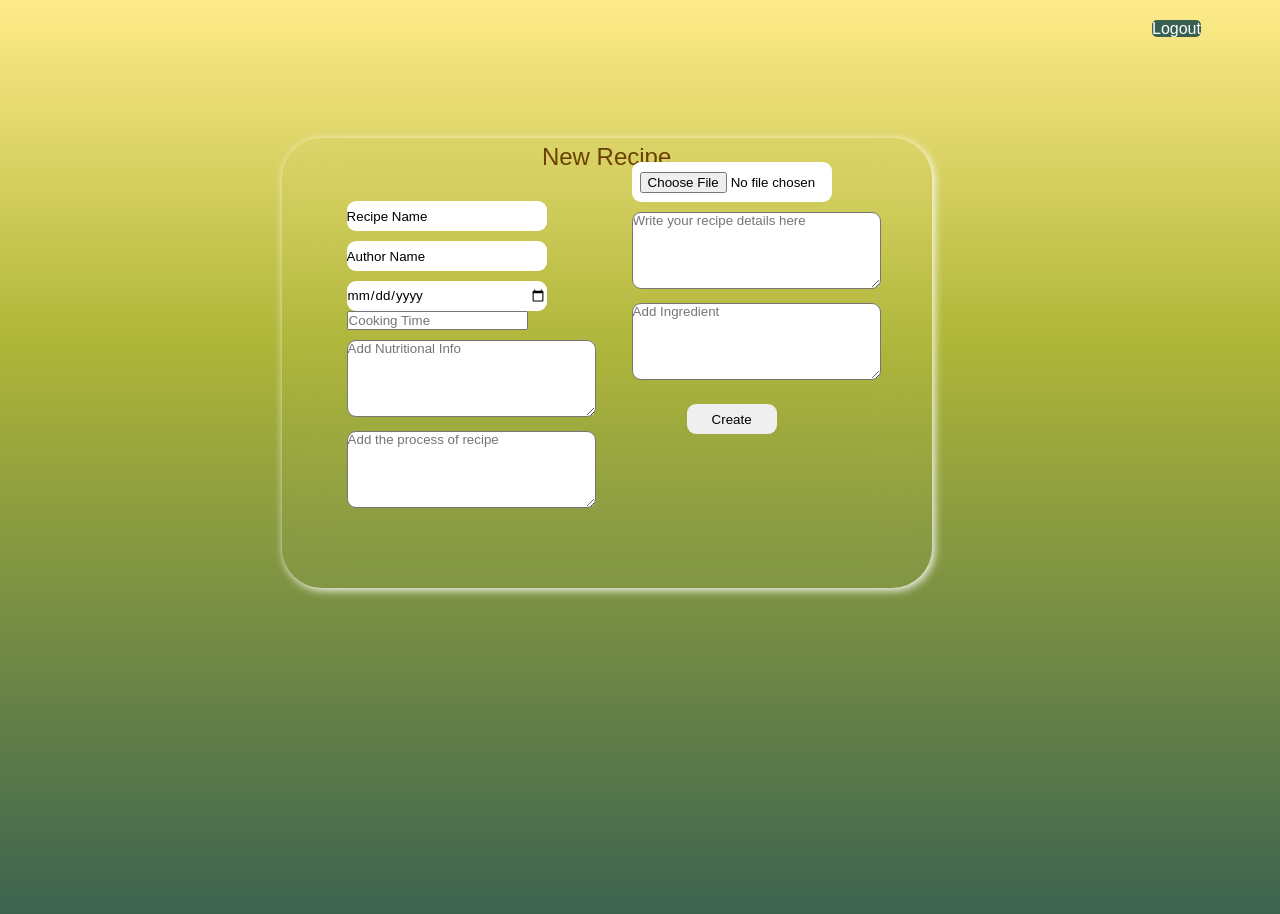
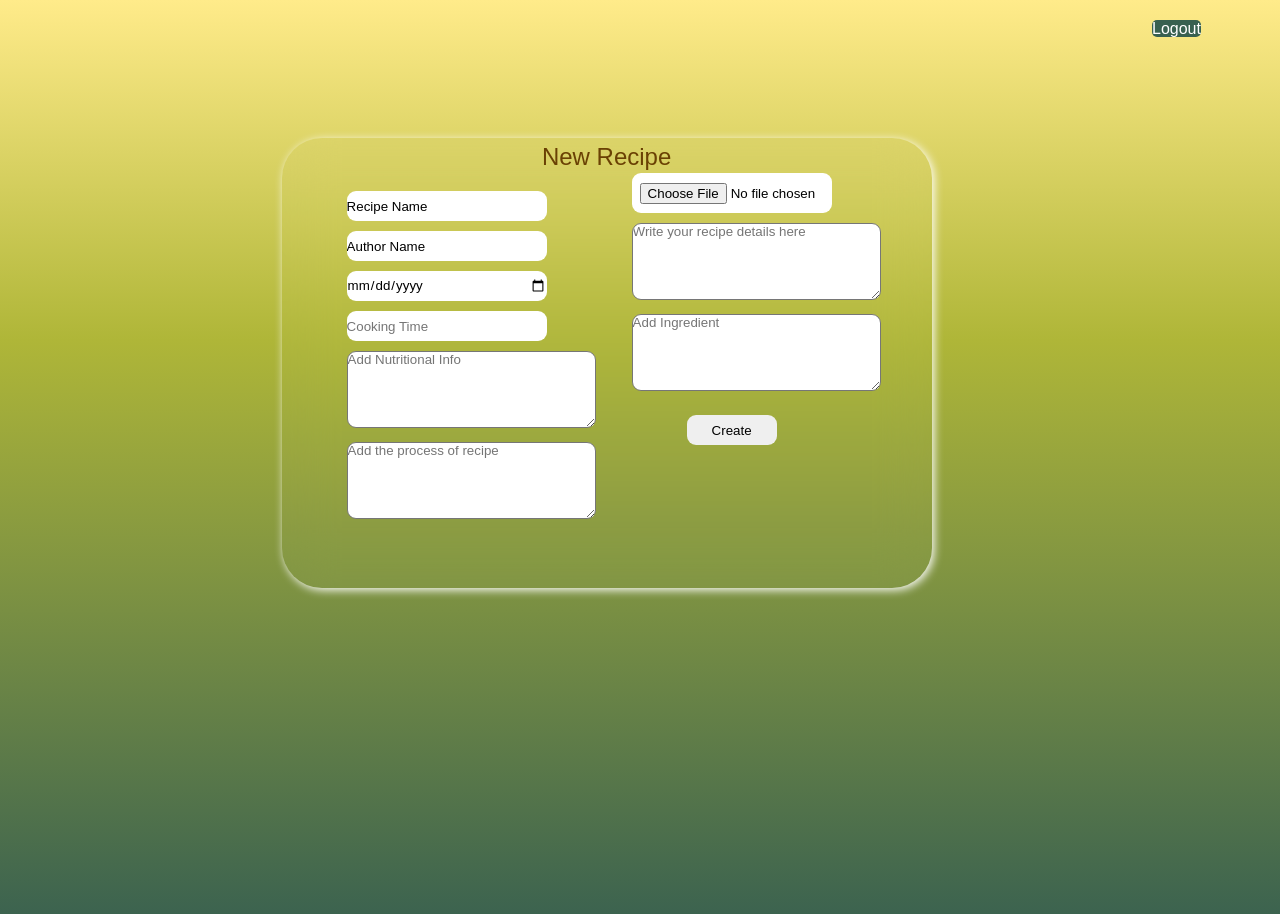
Before and after one commit to Bijay-Gurung/Recipe-Sharing-Web-App, a React (Create React App) app: page /adminPanel in a window 1280 px wide. Shown: the top 914 px of the page. Built offline with nearby package versions, Linux system fonts and the light colour scheme.

Commit message:
adding css

```diff
--- a/src/View/AdminCreate.css
+++ b/src/View/AdminCreate.css
@@ -31,7 +31,7 @@
     width: 200px;
     border-radius: 9px;
     border: none;
-    margin-top: 30px;
+    margin-top: 20px;
 }
 .createRecipe #recipe::placeholder{
     color: #000;
@@ -51,6 +51,14 @@
 }
 
 .createRecipe #date{
+    height: 30px;
+    width: 200px;
+    border-radius: 9px;
+    border: none;
+    margin-top: 10px;
+}
+
+.createRecipe #cookingTime{
     height: 30px;
     width: 200px;
     border-radius: 9px;
```
Also changed, not shown: src/uploads/1725365365885-meal three.jpg (added).
